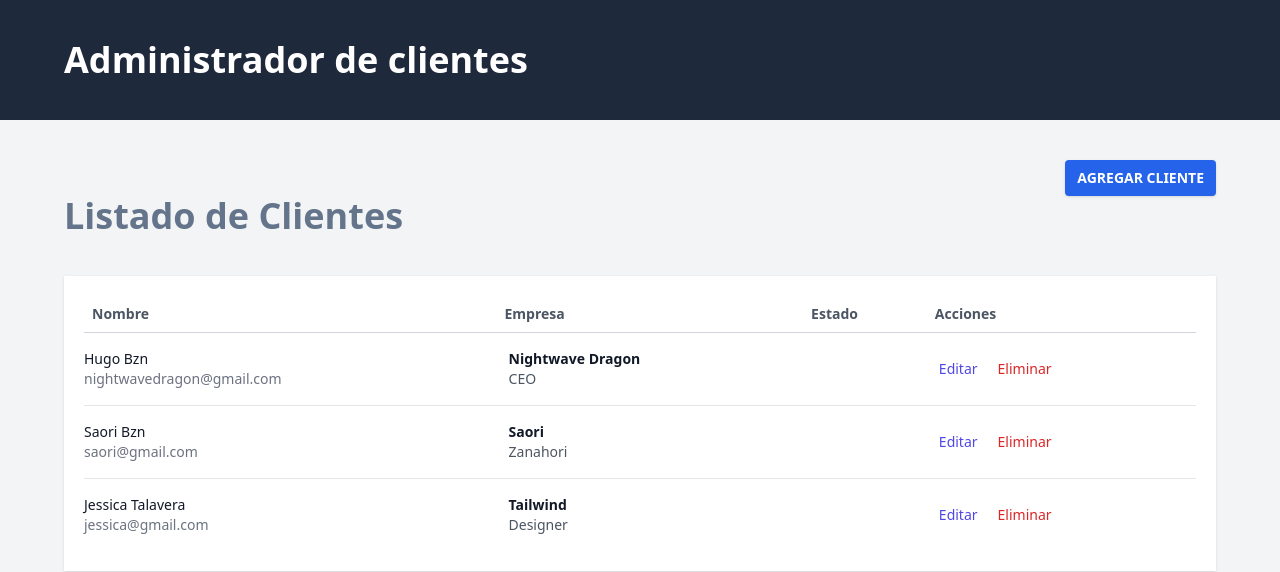
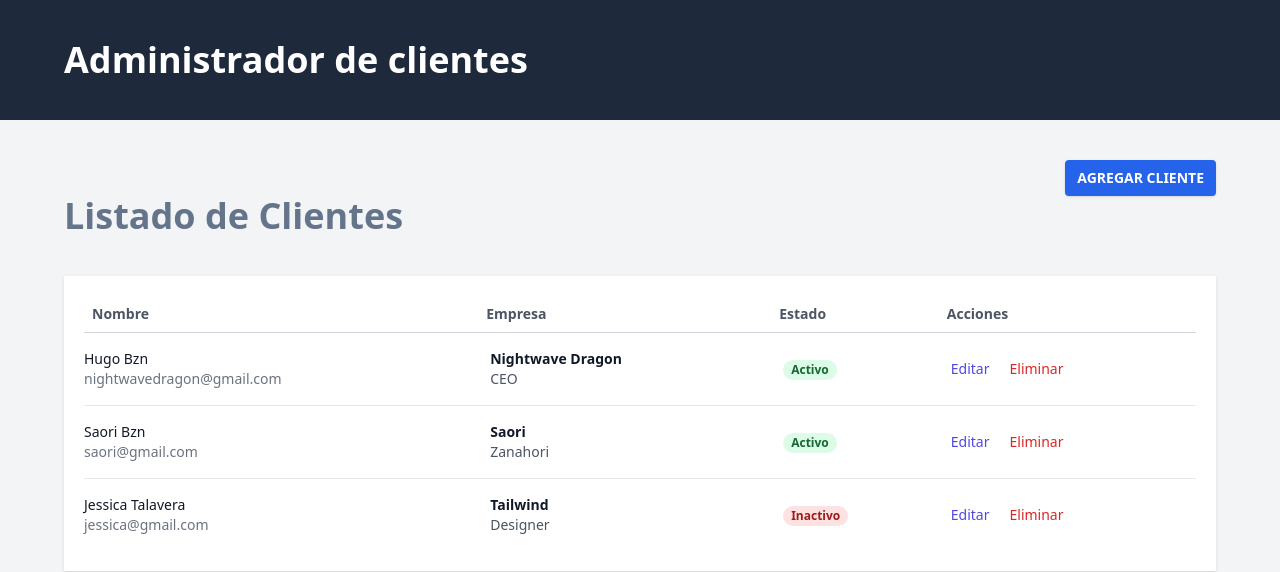
Before and after one commit to HugoBzn/crmvue, a Vue app: page / in a window 1280 px wide. Shown: the top 572 px of the page. Built offline with nearby package versions, Linux system fonts and the light colour scheme; data requests are answered from the project's data file; the HTML template or start-up script is replaced by a standard one.

Commit message:
New data on template about estado and new style

```diff
--- a/db.json
+++ b/db.json
@@ -7,6 +7,7 @@
       "telefono": "123-123-1234",
       "empresa": "Nightwave Dragon",
       "puesto": "CEO",
+      "estado": 1,
       "id": 1
     },
     {
@@ -16,6 +17,7 @@
       "telefono": "123-123-4567",
       "empresa": "Saori",
       "puesto": "Zanahori",
+      "estado": 1,
       "id": 2
     },
     {
@@ -25,6 +27,7 @@
       "telefono": "123-123-4321",
       "empresa": "Tailwind",
       "puesto": "Designer",
+      "estado": 0,
       "id": 3
     }
   ]
--- a/src/components/Cliente.vue
+++ b/src/components/Cliente.vue
@@ -11,6 +11,10 @@
 const nombreCliente = computed(() => {
   return props.cliente.nombre + " " + props.cliente.apellido;
 });
+
+const estadoCliente = computed(() => {
+  return props.cliente.estado;
+});
 </script>
 
 <template>
@@ -23,7 +27,14 @@
       <p class="text-gray-900 font-bold capitalize">{{ cliente.empresa }}</p>
       <p class="text-gray-600 capitalize">{{ cliente.puesto }}</p>
     </td>
-    <td class="whitespace-nowrap px-3 py-4 text-sm"></td>
+    <td class="whitespace-nowrap px-3 py-4 text-sm">
+      <button
+        class="inline-flex rounded-full px-2 text-xs font-semibold leading-5"
+        :class="[estadoCliente ? 'bg-green-100 text-green-800' : 'bg-red-100 text-red-800']"
+      >
+        {{ estadoCliente ? "Activo" : "Inactivo" }}
+      </button>
+    </td>
     <td class="whitespace-nowrap px-3 py-4 text-sm text-gray-500">
       <RouterLink to="/" class="text-indigo-600 hover:text-indigo-500 mr-5">Editar</RouterLink>
       <RouterLink to="/" class="text-red-600 hover:text-red-500">Eliminar</RouterLink>
--- a/src/views/NuevoClienteView.vue
+++ b/src/views/NuevoClienteView.vue
@@ -16,6 +16,7 @@
 });
 
 const handleSubmit = (data) => {
+  data.estado = 1;
   ClienteService.agregarCliente(data)
     .then((respuesta) => {
       console.log(respuesta);
```
